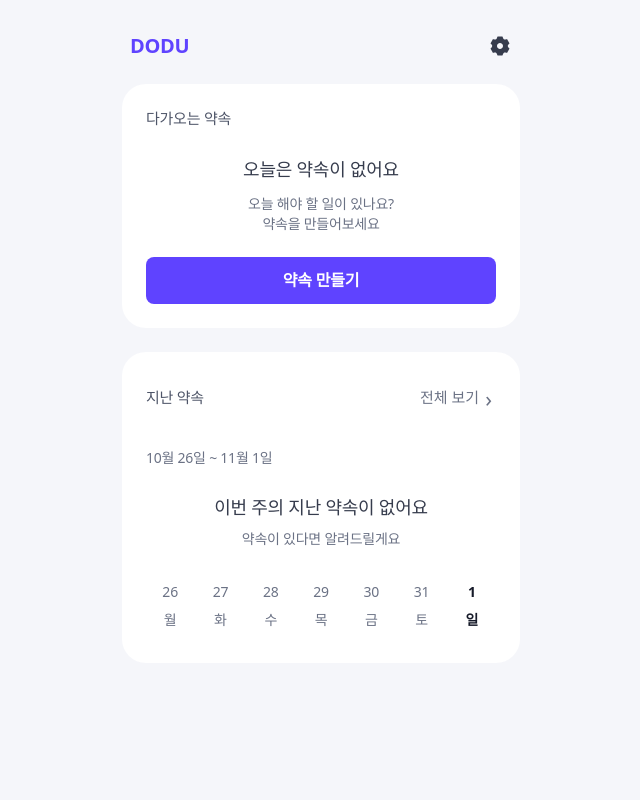
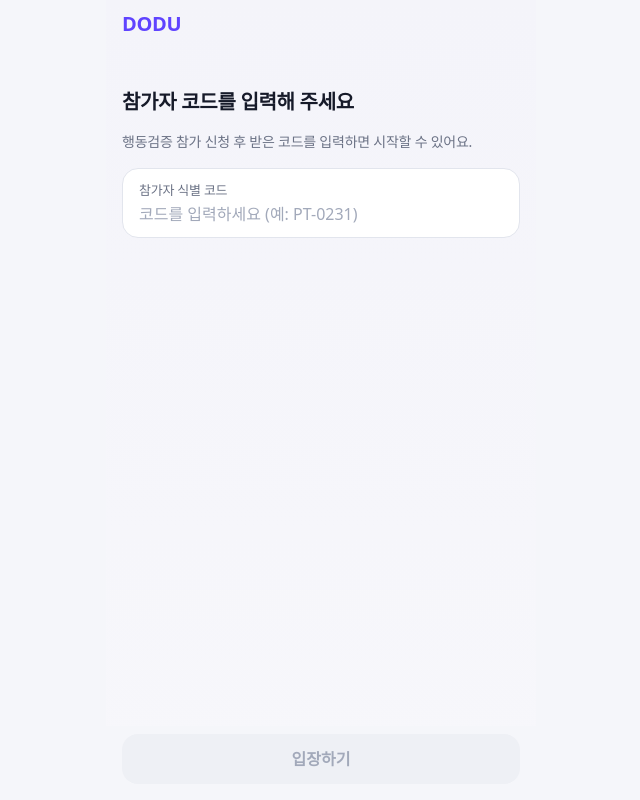
Before and after one commit to the-dodu-team/dodu, a React (Vite) app in the folder frontend/: page / in a window 1280 px wide. Shown: the whole page, without its empty margins (319-959 px from the left). Built offline with nearby package versions, Linux system fonts and the light colour scheme; no server answers; a web font is replaced by a local one.

Commit message:
feat(SCRUM-87): connect live participant entry

```diff
--- a/frontend/src/App.tsx
+++ b/frontend/src/App.tsx
@@ -30,6 +30,9 @@ import type {
 
 import ParticipantEntryPage from './features/access/ParticipantEntryPage'
 import OnboardingMockFlow from './features/onboarding/OnboardingMockFlow'
+import { createDoduAccessApi } from './api/doduApi'
+import { ParticipantSessionStore } from './platform/participantSession'
+import { createBrowserStorage } from './platform/storage'
 
 const MINUTE = 60_000
 const HOUR = 60 * MINUTE
@@ -169,7 +172,43 @@ export default function App() {
     )
   }
 
+  if (import.meta.env.VITE_DODU_API_BASE_URL) {
+    return <LiveParticipantEntry />
+  }
+
   return <HomePrototype interventionEndsAt={interventionEndsAt} />
+}
+
+function LiveParticipantEntry() {
+  const [errorMessage, setErrorMessage] = useState('')
+  const [isSubmitting, setIsSubmitting] = useState(false)
+
+  async function handleSubmit(code: string) {
+    setErrorMessage('')
+    setIsSubmitting(true)
+    try {
+      const storage = createBrowserStorage(window.localStorage)
+      const sessions = new ParticipantSessionStore(storage)
+      const deviceKey = await sessions.getOrCreateDeviceKey()
+      const response = await createDoduAccessApi(import.meta.env.VITE_DODU_API_BASE_URL).enter(code, deviceKey)
+      await sessions.saveToken(response.accessToken)
+      window.location.reload()
+    } catch (error) {
+      const codeValue = error instanceof Error ? error.message : 'ACCESS_REQUIRED'
+      setErrorMessage(codeValue === 'ACCESS_REQUIRED' ? '접근 코드를 확인해 주세요.' : '입장할 수 없습니다. 잠시 후 다시 시도해 주세요.')
+    } finally {
+      setIsSubmitting(false)
+    }
+  }
+
+  return (
+    <ParticipantEntryPage
+      isSubmitting={isSubmitting}
+      errorMessage={errorMessage}
+      onClearError={() => setErrorMessage('')}
+      onSubmit={handleSubmit}
+    />
+  )
 }
 
 // 개발 환경의 화면 분기 확인용이다. 실제 인증이나 세션 저장은 실행하지 않는다.
```
Also changed, not shown: 2 other files (tests, documents, lock files or other folders).
